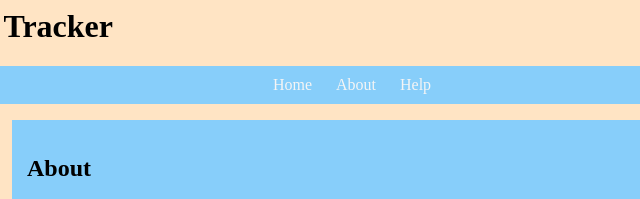
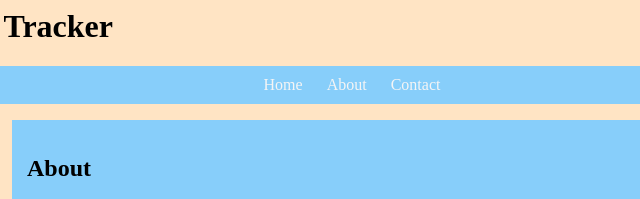
Before and after one commit to msahib1/INST377-Group-Project, a plain HTML site: page aboutPokemon.html in a window 1280 px wide. Shown: the top 199 px of the page, 308-948 px from the left. Drawn offline with Linux system fonts and the light colour scheme; no server answers; a script that the page names is missing.

Commit message:
Fixed navigation bar

```diff
--- a/aboutPokemon.html
+++ b/aboutPokemon.html
@@ -19,13 +19,14 @@
                     <a href="aboutPokemon.html">About</a>
                 </li>
                 <li>
-                    <a href="help.html">Help</a>
+                    <a href="helpPokemon.html">Contact</a>
                 </li>
             </ul>
         </nav>
 
         <div class = "box">
             <h2>About</h2>
+
             <p>
                 Pokemon Tracker is a completion tracker that keeps track of your progress in all 21 mainline Pokemon games. There are over 1000 Pokemon in all of these games, making it hard for many players to completely fill out each Pokedex. Using this you can track which Pokemon have caught, and where to get news ones. Additionally, you can track which unique items you have collected in each of the games.
             </p>
```
